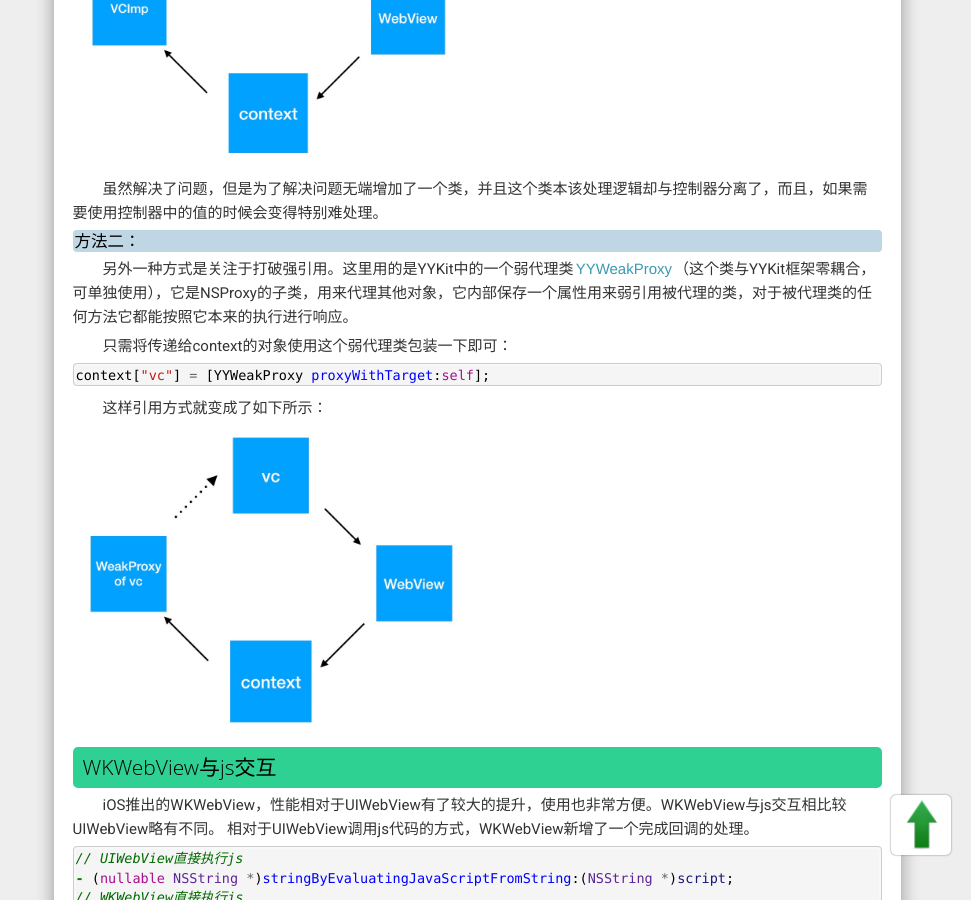
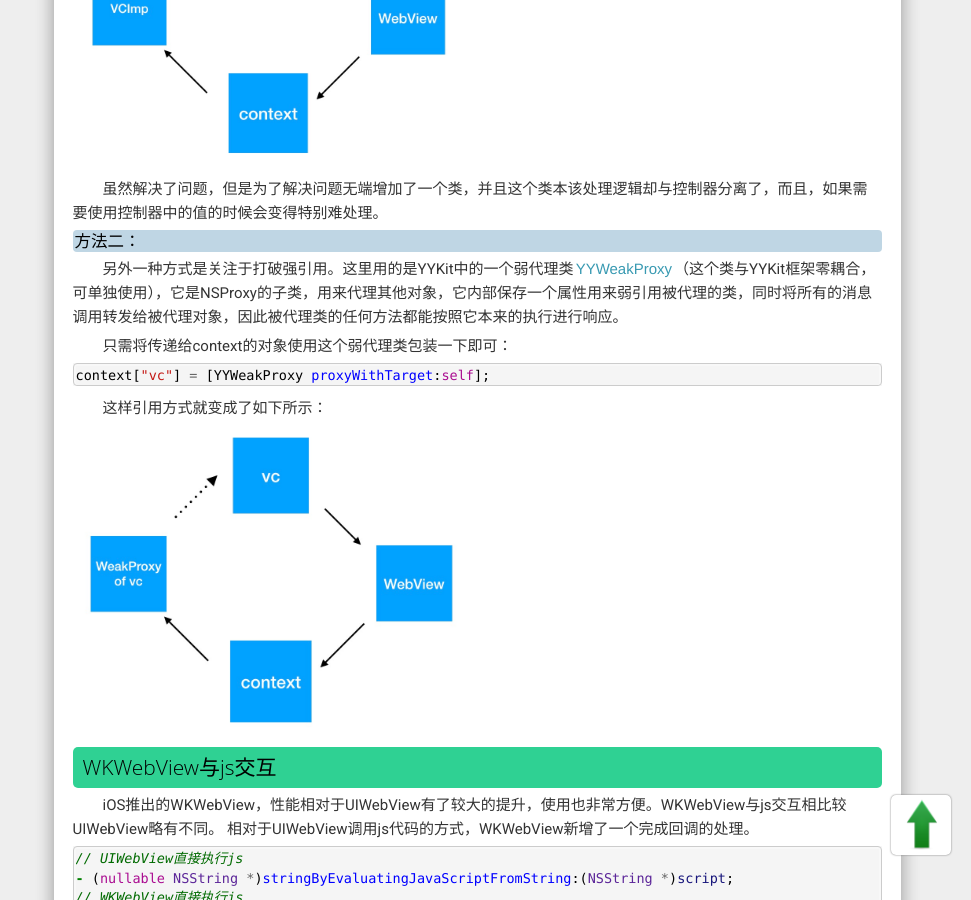
Before and after one commit to mikezone/mikezone.github.io, a Jekyll site: the page built from _posts/2017-07-30-WebView与js交互.md, in a window 1280 px wide and 900 px high, scrolled down 2992 px. Shown: the whole window, without its empty margins (309-1280 px from the left). Built offline with Jekyll 4.4.1, drawn with Linux system fonts in a browser that asks for light colours; nearby versions of some CDN libraries; comment, search, counter and statistics services are not loaded.

Commit message:
no message

```diff
--- a/_posts/2017-07-30-WebView与js交互.md
+++ b/_posts/2017-07-30-WebView与js交互.md
@@ -161,7 +161,7 @@
 
 虽然解决了问题，但是为了解决问题无端增加了一个类，并且这个类本该处理逻辑却与控制器分离了，而且，如果需要使用控制器中的值的时候会变得特别难处理。
 <h5 id="anchor0_0">方法二：</h5>
-另外一种方式是关注于打破强引用。这里用的是YYKit中的一个弱代理类<a href="https://github.com/ibireme/YYKit/blob/master/YYKit/Utility/YYWeakProxy.m" target='blank'>YYWeakProxy</a>（这个类与YYKit框架零耦合，可单独使用），它是NSProxy的子类，用来代理其他对象，它内部保存一个属性用来弱引用被代理的类，对于被代理类的任何方法它都能按照它本来的执行进行响应。
+另外一种方式是关注于打破强引用。这里用的是YYKit中的一个弱代理类<a href="https://github.com/ibireme/YYKit/blob/master/YYKit/Utility/YYWeakProxy.m" target='blank'>YYWeakProxy</a>（这个类与YYKit框架零耦合，可单独使用），它是NSProxy的子类，用来代理其他对象，它内部保存一个属性用来弱引用被代理的类，同时将所有的消息调用转发给被代理对象，因此被代理类的任何方法都能按照它本来的执行进行响应。
 
 只需将传递给context的对象使用这个弱代理类包装一下即可：
 
```
